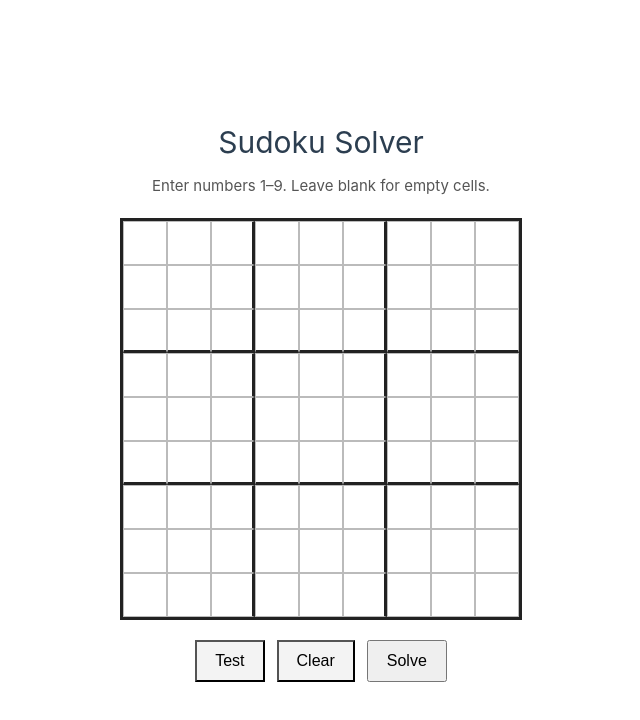
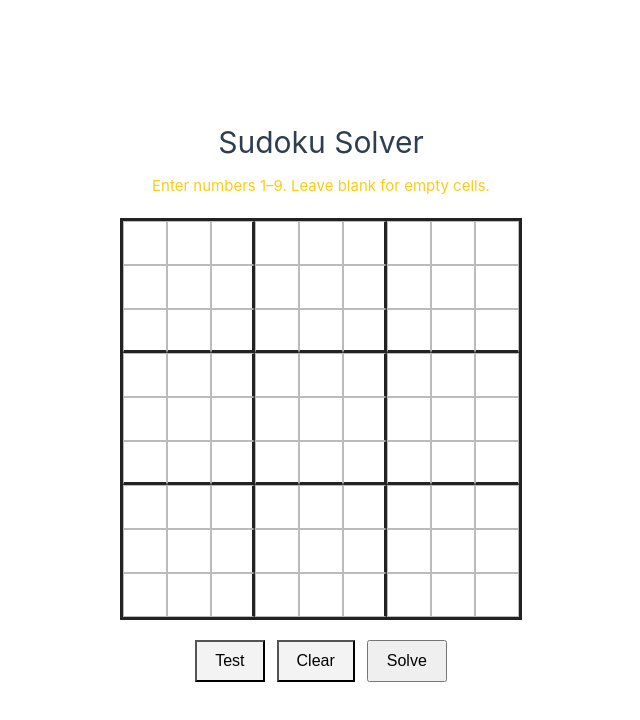
Before and after one commit to TimPHo/sudoku, a Vue app in the folder Frontend/sudoku-vue/: page / in a window 1280 px wide. Shown: the top 720 px of the page, without its empty margins (94-734 px from the left). Built offline with nearby package versions, Linux system fonts and the light colour scheme; the HTML template or start-up script is replaced by a standard one.

Commit message:
Update text color; add Demo link to README.md

```diff
--- a/Frontend/sudoku-vue/src/views/HomeView.vue
+++ b/Frontend/sudoku-vue/src/views/HomeView.vue
@@ -181,7 +181,7 @@ h1 {
 
 .subtitle {
   margin-bottom: 20px;
-  color: #555;
+  color: #facc15;
 }
 
 :deep(.board) {
```
Also changed, not shown: 1 other file (tests, documents, lock files or other folders).
